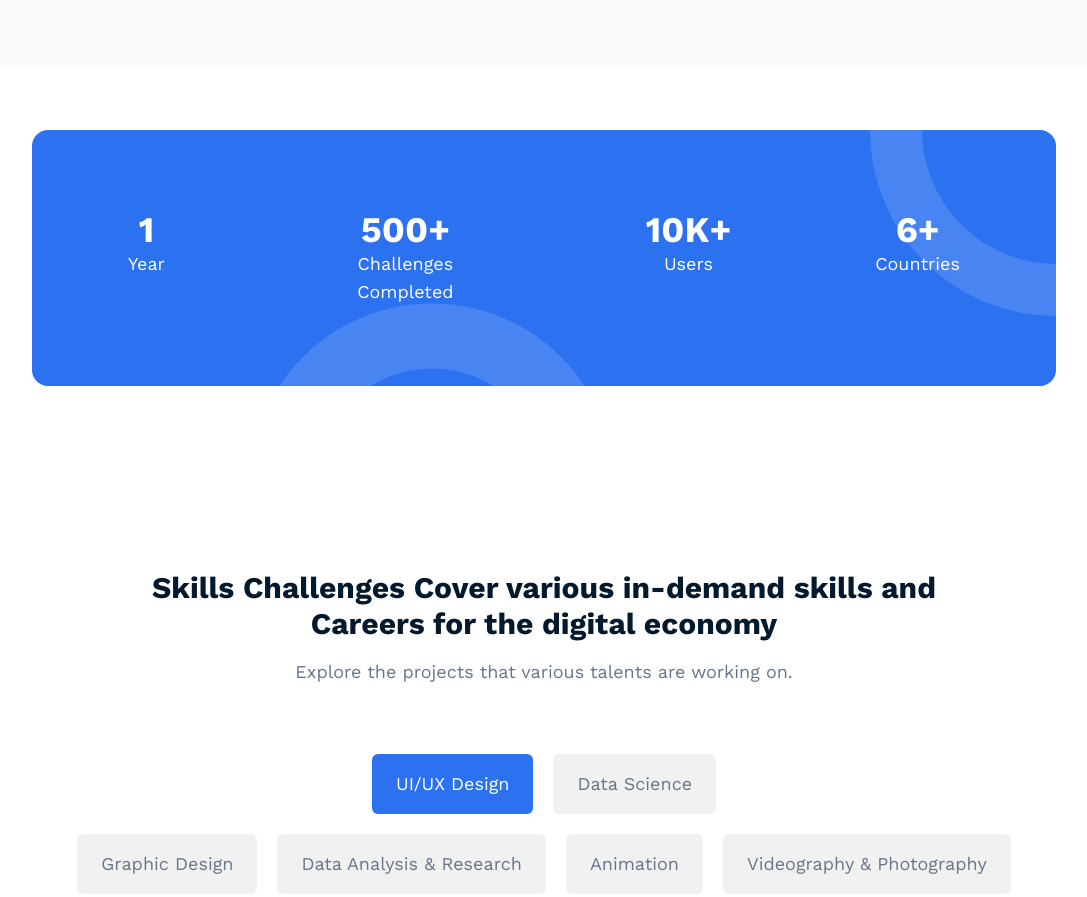
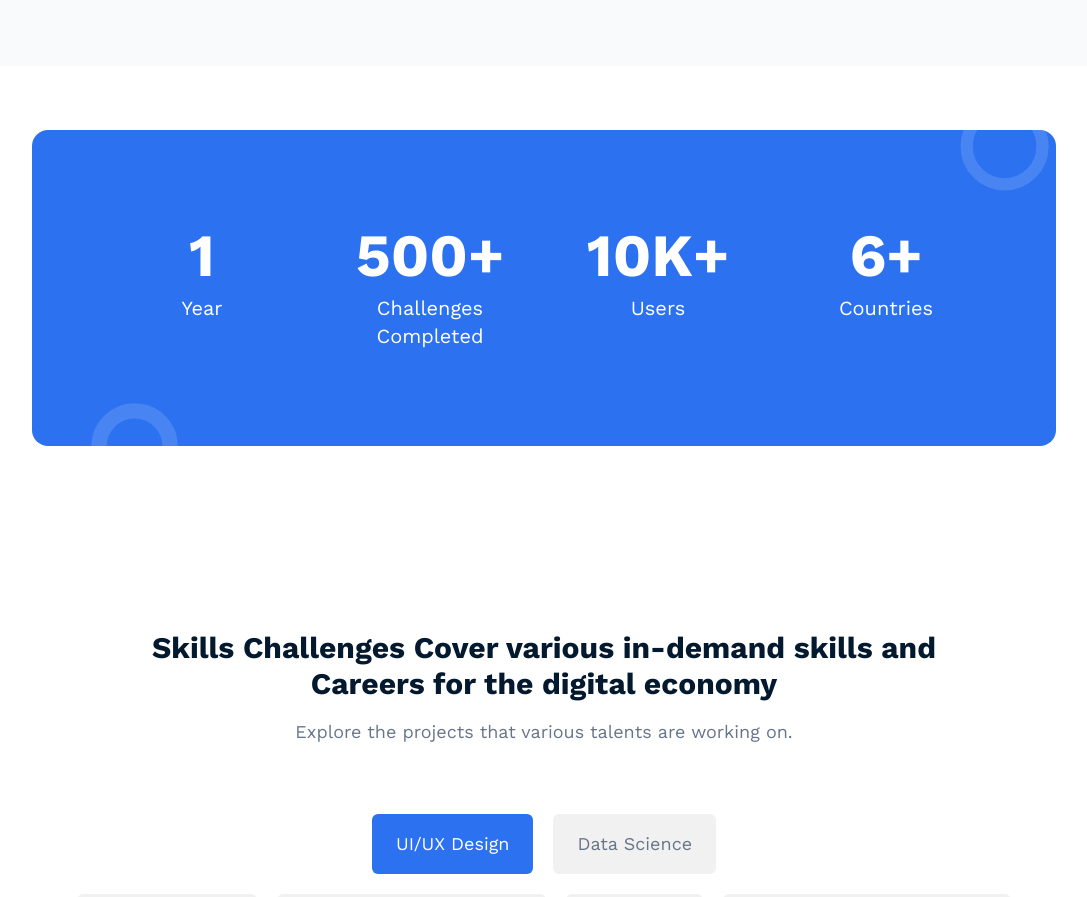
Before and after one commit to annick975/Umurava_EdTech_Platform, a Next.js app: page / in a window 1280 px wide. Shown: the part 1740-2637 px from the top of the page, without its empty margins (96-1183 px from the left). Built offline with nearby package versions, Linux system fonts and the light colour scheme.

Commit message:
Initial Commit

```diff
--- a/src/app/Landing_Pages/Home/homeSections/stats.tsx
+++ b/src/app/Landing_Pages/Home/homeSections/stats.tsx
@@ -1,5 +1,4 @@
 "use client";
-import React from "react";
 import { motion } from "framer-motion";
 
 export default function Stats() {
@@ -16,13 +15,13 @@ export default function Stats() {
       whileInView={{ opacity: 1 }}
       transition={{ duration: 0.8 }}
       viewport={{ once: true }}
-      className="relative flex flex-col items-center justify-center bg-[#2B71F0] px-4 sm:px-8 lg:px-24 py-8 sm:py-12 lg:py-20 mx-4 sm:mx-8 lg:mx-32 my-8 lg:my-16 rounded-2xl text-white space-y-8 lg:space-y-0 overflow-hidden"
+      className="relative flex flex-col items-center justify-center bg-[#2B71F0] px-4 sm:px-8 md:px-12 lg:px-24 py-12 sm:py-16 md:py-20 lg:py-24 mx-4 sm:mx-8 md:mx-16 lg:mx-32 my-8 md:my-12 lg:my-16 rounded-2xl text-white overflow-hidden"
     >
       <motion.svg
         initial={{ rotate: -90, opacity: 0 }}
         animate={{ rotate: 0, opacity: 0.14 }}
         transition={{ duration: 1, delay: 0.3 }}
-        className="absolute top-[-50px] sm:top-[-100px] lg:top-[-200px] right-[-50px] sm:right-[-130px] lg:right-[-200px] w-[150px] sm:w-[250px] lg:w-[400px] h-[150px] sm:h-[250px] lg:h-[400px]"
+        className="absolute top-[-10%] right-[-10%] w-[50%] h-[50%] sm:w-[40%] sm:h-[40%] md:w-[35%] md:h-[35%] lg:w-[30%] lg:h-[30%]"
         viewBox="0 0 500 500"
         fill="none"
         xmlns="http://www.w3.org/2000/svg"
@@ -41,7 +40,7 @@ export default function Stats() {
         initial={{ rotate: 90, opacity: 0 }}
         animate={{ rotate: 0, opacity: 0.14 }}
         transition={{ duration: 1, delay: 0.3 }}
-        className="absolute bottom-[-100px] sm:bottom-[-160px] lg:bottom-[-300px] left-[100px] sm:left-[20px] lg:left-[200px] w-[150px] sm:w-[250px] lg:w-[400px] h-[150px] sm:h-[250px] lg:h-[400px]"
+        className="absolute bottom-[-15%] left-[-5%] w-[50%] h-[50%] sm:w-[40%] sm:h-[40%] md:w-[35%] md:h-[35%] lg:w-[30%] lg:h-[30%]"
         viewBox="0 0 400 400"
         fill="none"
         xmlns="http://www.w3.org/2000/svg"
@@ -56,7 +55,7 @@ export default function Stats() {
         />
       </motion.svg>
 
-      <div className="inline-flex justify-center grid-cols-1 sm:grid-cols-2 lg:grid-cols-4 gap-6 sm:gap-36 text-center">
+      <div className="grid grid-cols-2 md:grid-cols-4 gap-8 sm:gap-12 md:gap-16 lg:gap-20 text-center relative z-10">
         {statsData.map((stat, index) => (
           <motion.div
             key={index}
@@ -64,17 +63,20 @@ export default function Stats() {
             whileInView={{ opacity: 1, y: 0 }}
             transition={{ duration: 0.5, delay: index * 0.1 }}
             viewport={{ once: true }}
+            className="flex flex-col items-center"
           >
             <motion.p
               initial={{ scale: 0 }}
               whileInView={{ scale: 1 }}
               transition={{ duration: 0.5, delay: index * 0.1 + 0.2 }}
               viewport={{ once: true }}
-              className="text-4xl sm:text-4xl font-bold"
+              className="text-3xl sm:text-4xl md:text-5xl lg:text-6xl font-bold mb-2"
             >
               {stat.value}
             </motion.p>
-            <p className="text-xl sm:text-lg font-normal">{stat.label}</p>
+            <p className="text-sm sm:text-base md:text-lg lg:text-xl font-normal">
+              {stat.label}
+            </p>
           </motion.div>
         ))}
       </div>
```
